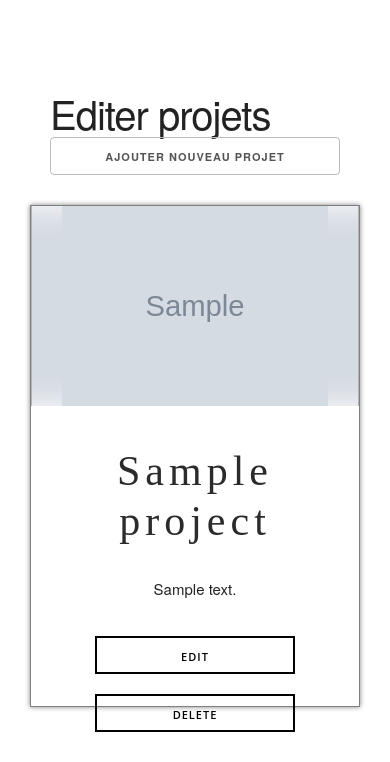
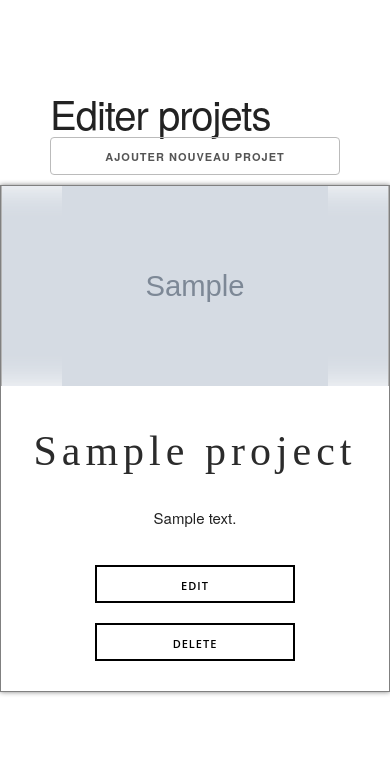
Before and after one commit to Skitak/Art-Portfolio, a Symfony app: template templates/back/index.html.twig in a window 390 px wide. Shown: the part 121-883 px from the top of the page. After the commit the page ends 816 px from the top, so only its background shows below. Run offline with Twig, Linux system fonts and the light colour scheme; the template is opened without the code that fills it: most values are stand-ins (such as "Sample title", 1, 10 or a date in 2020); grey boxes marked "Sample" are stand-in pictures; some libraries are stand-ins or nearby versions; some web fonts are replaced.

Commit message:
responsiveness improved

```diff
--- a/assets/css/app.scss
+++ b/assets/css/app.scss
@@ -36,6 +36,11 @@
             flex-direction: column;
             justify-content: flex-start;
             align-items: center;
+
+            @media screen and (max-width: 500px){
+                width: 100%;
+                margin: 10px 0px;
+            }
             .image-wrapper{
                 height: 200px;
                 img {
@@ -44,7 +49,7 @@
             }
 
             .project-infos {
-                height: 300px;
+                min-height: 300px;
                 display: flex;
                 flex-direction: column;
                 justify-content: flex-start;
@@ -70,6 +75,7 @@
                     }
                 }
         }
+
     }
 
     .project-edit {
```
Also changed, not shown: public/build/css/app.css, public/build/js/app.js.
